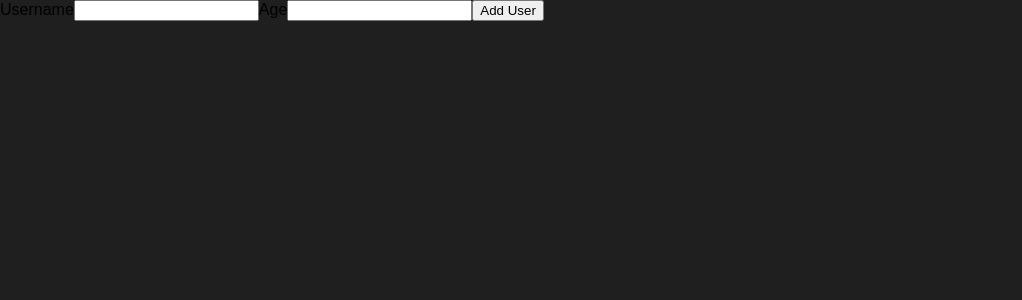
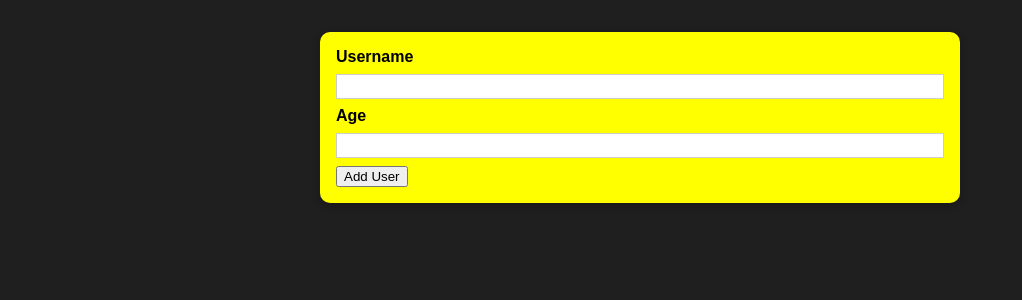
Before and after one commit to haiderali780/Practise-Project-AddUsersList, a React (Create React App) app: page / in a window 1280 px wide. Shown: the top 300 px of the page, without its empty margins (0-1022 px from the left). Built offline with nearby package versions, Linux system fonts and the light colour scheme.

Commit message:
CardComponent.add::for reuseable as  a wrapper

```diff
--- /dev/null
+++ b/src/components/UI/Card.js
@@ -0,0 +1,10 @@
+import classes from './Card.module.css'
+
+const Card=props=>
+{
+    return(<div className={`${classes.card} ${props.className}`}>
+        {props.children}
+    </div>);
+}
+
+export default Card;
--- /dev/null
+++ b/src/components/UI/Card.module.css
@@ -0,0 +1,5 @@
+.card {
+    background:yellow;
+    box-shadow: 0 2px 8px rgba(0, 0, 0, 0.26);
+    border-radius: 10px;
+  }
--- a/src/components/Users/AddUser.js
+++ b/src/components/Users/AddUser.js
@@ -1,8 +1,12 @@
+import Card from "../UI/Card";
+import classes from "./AddUser.module.css";
+
 const AddUser = (props) => {
   const AddUserHandler = (event) => {
     event.preventDEfault();
   };
   return (
+    <Card className={classes.input  }>
       <form onSubmit={AddUserHandler}>
         <label htmlFor="username">Username</label>
         <input type="text" id="username"></input>
@@ -10,6 +14,7 @@
         <input type="number" id="Age"></input>
         <button type="submit">Add User</button>
       </form>
+    </Card>
   );
 };
 
--- /dev/null
+++ b/src/components/Users/AddUser.module.css
@@ -0,0 +1,26 @@
+.input {
+    margin: 2rem auto;
+    padding: 1rem;
+    width: 90%;
+    max-width: 40rem;
+  }
+
+  .input label {
+    display: block;
+    font-weight: bold;
+    margin-bottom: 0.5rem;
+  }
+
+  .input input {
+    font: inherit;
+    display: block;
+    width: 100%;
+    border: 1px solid #ccc;
+    padding: 0.15rem;
+    margin-bottom: 0.5rem;
+  }
+
+  .input input:focus {
+    outline: none;
+    border-color: #4f005f;
+  }
```
Lines whose indentation alone changed are shown as unchanged.
